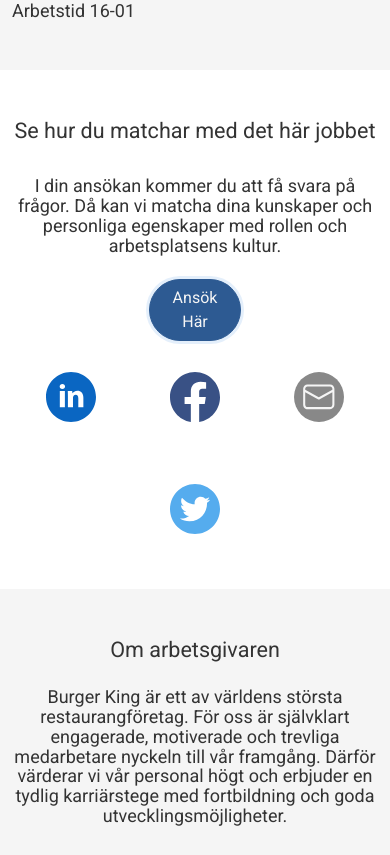
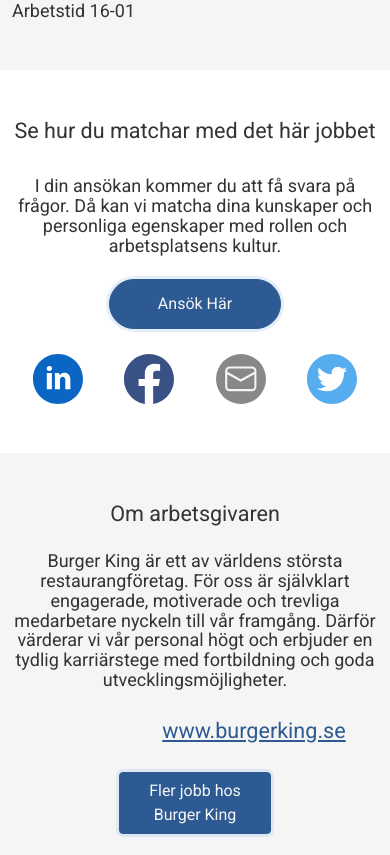
Before and after one commit to hoki0713/syncro-test, a React (Create React App) app: page / in a window 390 px wide. Shown: the part 1542-2397 px from the top of the page. Built offline with nearby package versions, Linux system fonts and the light colour scheme.

Commit message:
Improve mobile design in Middle button and icons

```diff
--- a/src/components/Middle.js
+++ b/src/components/Middle.js
@@ -1,22 +1,21 @@
 import { Row, Col, Container } from 'react-bootstrap';
 
 import { LinkedIn, Facebook, Mail, Twitter } from './UI/Icons';
-
 import ApplyButton from './UI/Button/Apply';
 
 function Middle(props) {
 	return (
 		<Container fluid className="bg-white pt-5 pb-5">
-			<Row className="justify-content-md-center">
-				<Col sm="12" lg="5" className="text-center d-grid gap-4">
+			<Row className="justify-content-center">
+				<Col sm="8" md="6" lg="5" className="text-center d-grid gap-4">
 					<h3>Se hur du matchar med det här jobbet</h3>
 					<p>
 						I din ansökan kommer du att få svara på frågor. Då kan vi matcha
 						dina kunskaper och personliga egenskaper med rollen och
 						arbetsplatsens kultur.
 					</p>
-					<ApplyButton className="w-25 m-auto">Ansök Här</ApplyButton>
-					<div className="d-flex flex-wrap justify-content-center gap-5">
+					<ApplyButton className="px-5 m-auto">Ansök Här</ApplyButton>
+					<div className="d-flex flex-wrap justify-content-around">
 						<LinkedIn />
 						<Facebook />
 						<Mail />
--- a/src/scss/custom.scss
+++ b/src/scss/custom.scss
@@ -56,5 +56,6 @@
 		min-width: fit-content;
 		min-height: fit-content;
 		box-shadow: none;
+		padding: 0;
 	}
 }
```
